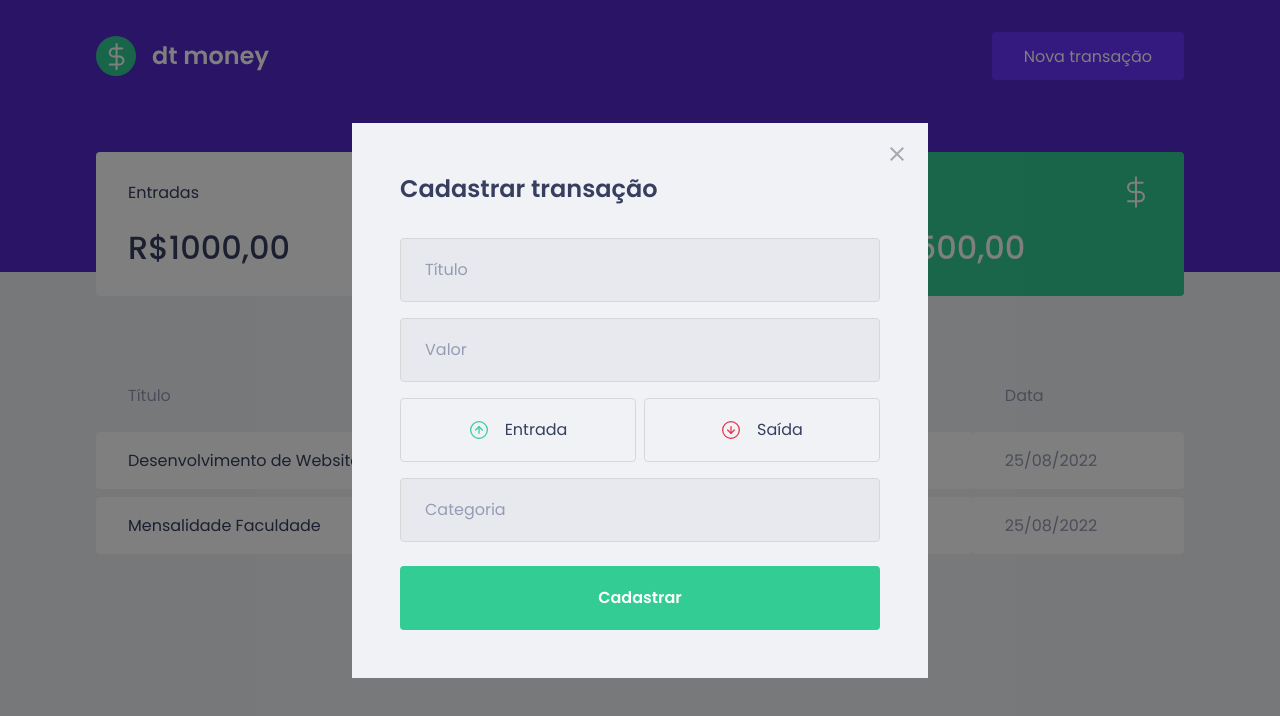
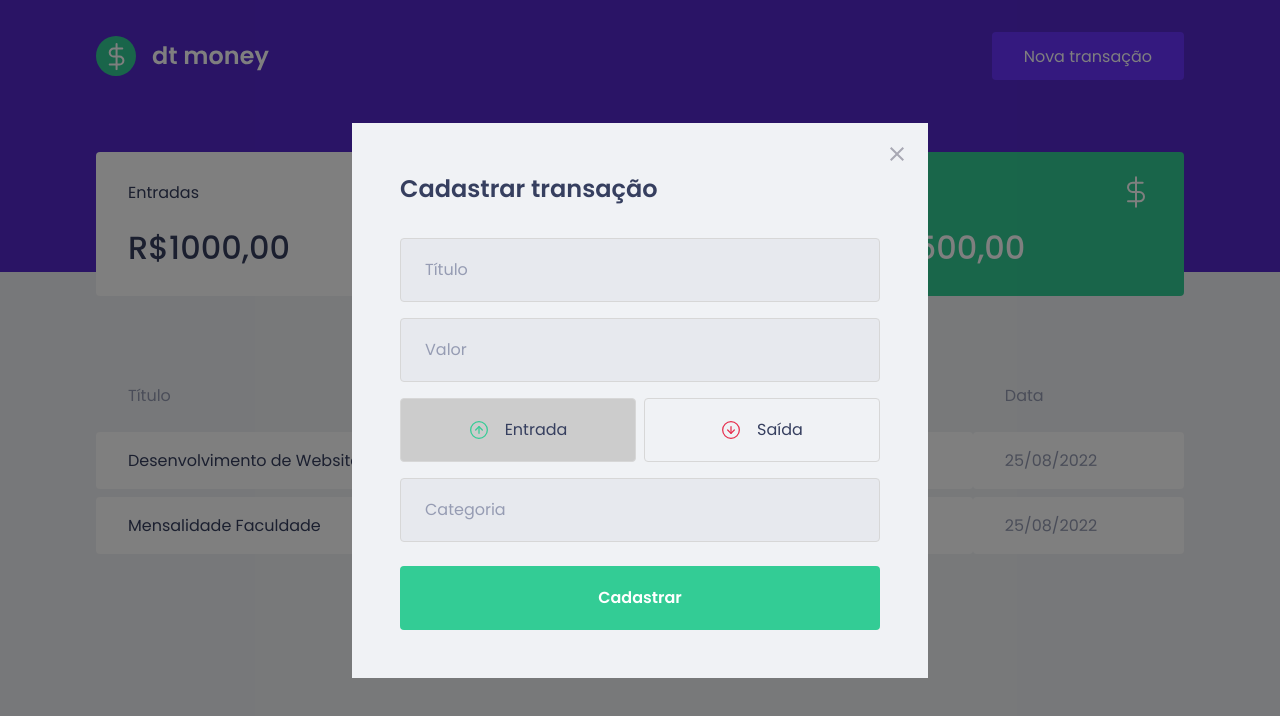
Before and after one commit to victorevh/finances, a React (Create React App) app: page / in a window 1280 px wide. Both pictures are taken after a click on the button "Nova transação". Shown: the top 716 px of the page. Built offline with nearby package versions, Linux system fonts and the light colour scheme; no server answers; what miragejs would draw is missing.

Commit message:
Create radiobox effect

```diff
--- a/src/components/NewTransactionModal/index.tsx
+++ b/src/components/NewTransactionModal/index.tsx
@@ -3,7 +3,8 @@
 import outcomeImg from '../../assets/outcome.svg'
 import closeImg from '../../assets/close.svg';
 
-import { Container, TransactionTypeContainer } from './styles';
+import { Container, TransactionTypeContainer, RadioBox } from './styles';
+import { useState } from 'react';
 
 interface NewTransactionModalProps {
     isOpen: boolean;
@@ -11,6 +12,8 @@
 }
 
 export function NewTransactionModal({ isOpen, onRequestClose }: NewTransactionModalProps) {
+    const [type, setType] = useState('deposit');
+
     return (
         <Modal
             isOpen={isOpen}
@@ -39,19 +42,23 @@
                 />
 
                 <TransactionTypeContainer>
-                    <button
+                    <RadioBox
                         type="button"
+                        onClick={() => { setType('deposit'); }}
+                        isActive={type === 'deposit'}
                     >
                         <img src={incomeImg} alt="Entrada" />
                         <span>Entrada</span>
-                    </button>
+                    </RadioBox>
 
-                    <button
+                    <RadioBox
                         type="button"
+                        onClick={() => { setType('withdraw'); }}
+                        isActive={type === 'withdraw'}
                     >
                         <img src={outcomeImg} alt="Saída" />
                         <span>Saída</span>
-                    </button>
+                    </RadioBox>
                 </TransactionTypeContainer>
 
                 <input
--- a/src/components/NewTransactionModal/styles.ts
+++ b/src/components/NewTransactionModal/styles.ts
@@ -56,11 +56,20 @@
     gap: 0.5rem;
 
     button{
+
+    }
+`;
+
+interface RadioBoxProps {
+    isActive: boolean;
+}
+
+export const RadioBox = styled.button<RadioBoxProps>`
         height: 4rem;
         border: 1px solid #d7d7d7;
         border-radius: 0.25rem;
 
-        background: transparent;
+        background: ${(props) => props.isActive ? '#ccc' : 'transparent'};
 
         display: flex;
         align-items: center;
@@ -83,5 +92,4 @@
             font-size: 1rem;
             color: var(--text-title);
         }
-    }
 `;
```
